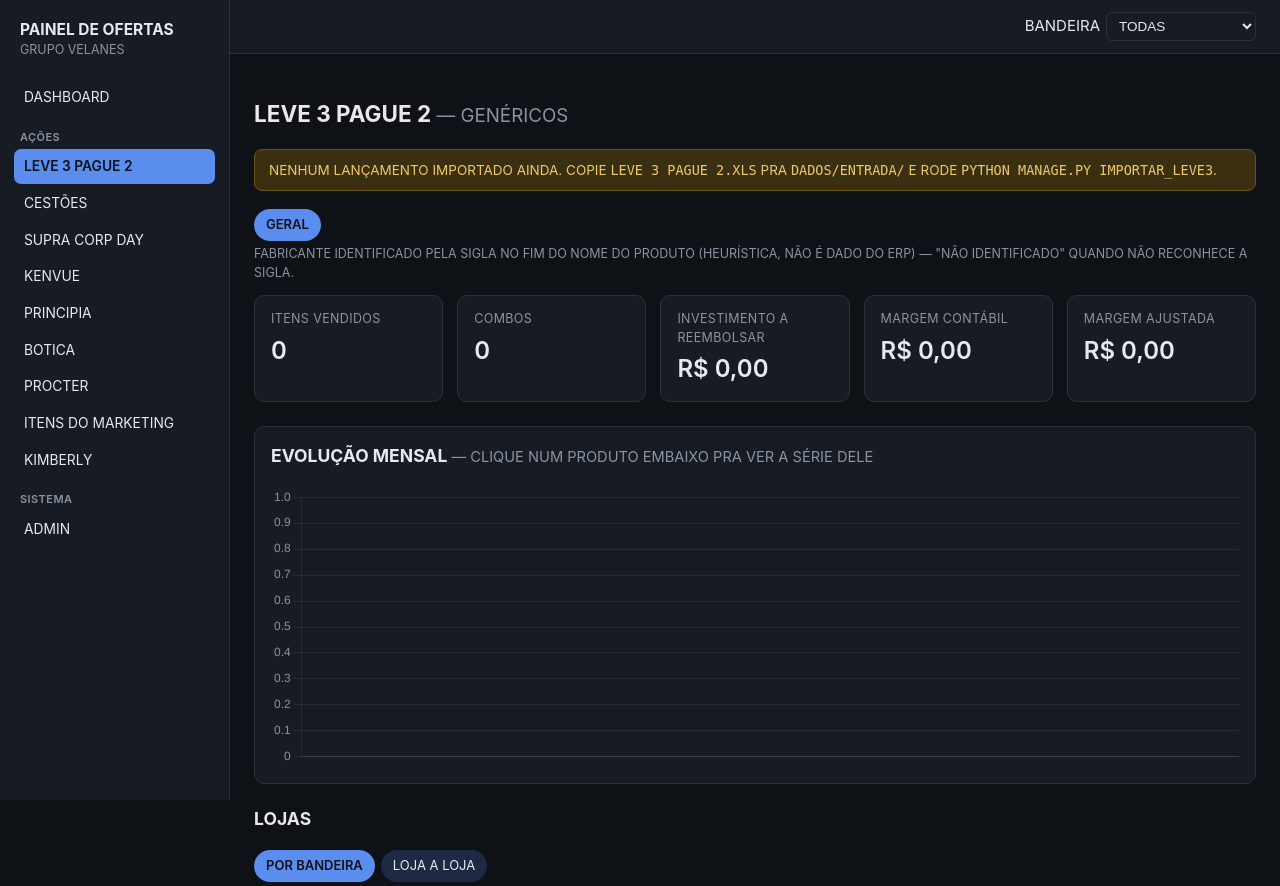
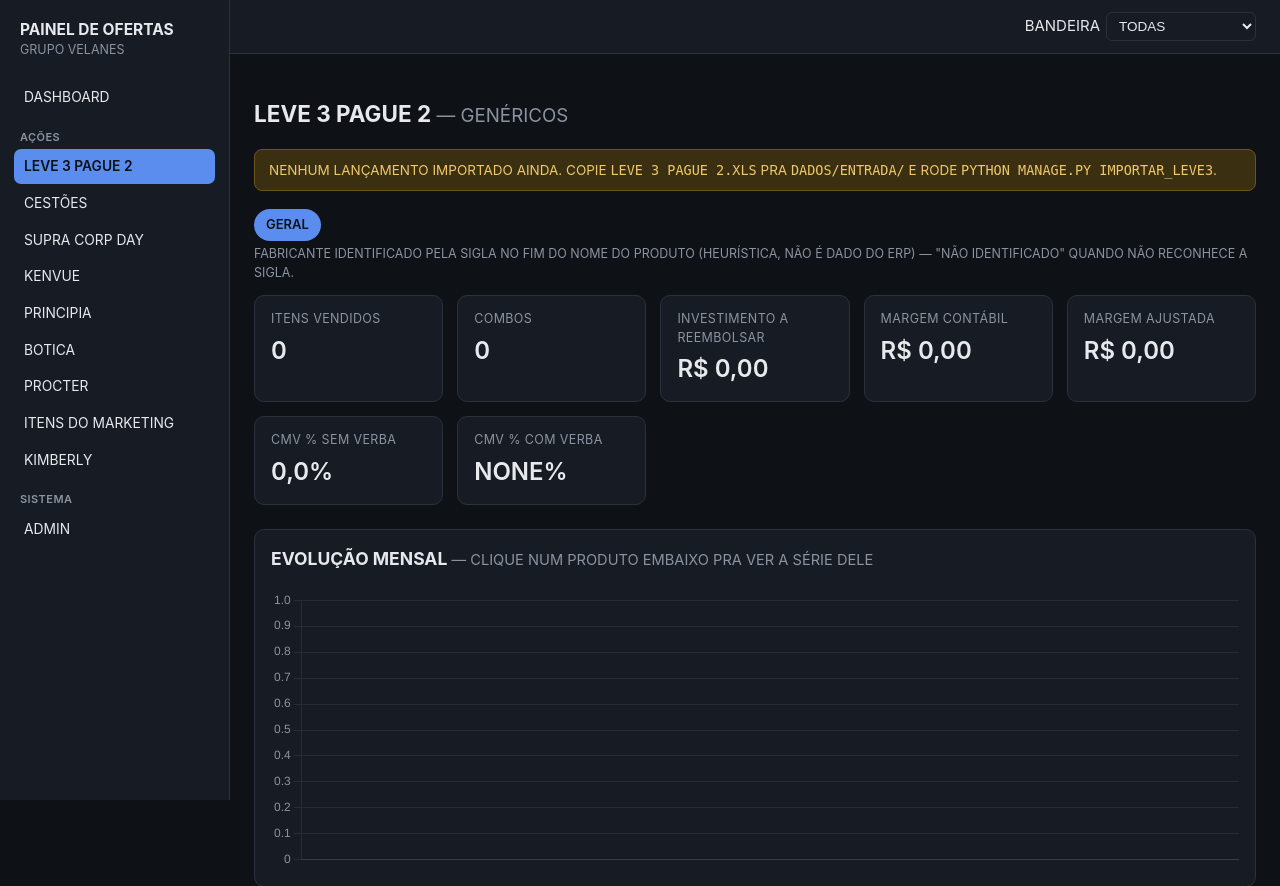
Before and after one commit to gabrielvelanes-coder/monitor-de-ofertas, a Django app: page /leve3/ in a window 1280 px wide. Shown: the top 886 px of the page. Run offline with Django 5.2, Linux system fonts and the light colour scheme; data that the repository does not hold is empty.

Commit message:
Verba: cards de CMV com/sem verba na tela do Leve 3
Etapa 5 do módulo de Verba & Recebimento (etapa 4, home.html, já foi
junto do commit anterior — a mudança em _resumo_executivo alimentava
os dois ao mesmo tempo).

Leve3 recalcula CMV com o investimento do recorte atual da tela (kpis
já respeita bandeira/fabricante/busca), não o agregado de VerbaMensal —
que é sempre "todas as lojas" e não acompanha esses filtros. 2 cards
novos ao lado dos que já existiam, mesmo padrão visual, zero CSS novo.

Co-Authored-By: Claude Sonnet 5 <noreply@anthropic.com>
Claude-Session: https://claude.ai/code/session_01LP9Ru2eABpWapUBnRbZZFK

```diff
--- a/apps/ofertas/views.py
+++ b/apps/ofertas/views.py
@@ -139,6 +139,14 @@ def leve3(request):
     grafico = grafico_mensal(dados['por_mes'], [('venda', 'Venda')])
     impacto_fabricantes = calcular_impacto_leve3_fabricante()
 
+    # CMV com/sem verba usando o investimento já calculado pro recorte atual
+    # (bandeira/fabricante/busca) — não o agregado de VerbaMensal, que é
+    # sempre "todas as lojas" e não tem como refletir esses filtros.
+    dados['kpis']['cmv_pct_sem_verba'] = cmv_pct(dados['kpis']['venda'], dados['kpis']['margem_contabil'])
+    dados['kpis']['cmv_pct_com_verba'] = cmv_pct_com_verba(
+        dados['kpis']['venda'], dados['kpis']['margem_contabil'], dados['kpis']['investimento']
+    )
+
     contexto = {
         'secao': 'leve3',
         'bandeira_atual': bandeira,
--- a/templates/ofertas/leve3.html
+++ b/templates/ofertas/leve3.html
@@ -34,6 +34,8 @@
   <div class="card"><div class="rotulo">Investimento a reembolsar</div><div class="valor">{{ kpis.investimento|brl }}</div></div>
   <div class="card"><div class="rotulo">Margem contábil</div><div class="valor">{{ kpis.margem_contabil|brl }}</div></div>
   <div class="card"><div class="rotulo">Margem ajustada</div><div class="valor">{{ kpis.margem_ajustada|brl }}</div></div>
+  <div class="card"><div class="rotulo">CMV % sem verba</div><div class="valor">{{ kpis.cmv_pct_sem_verba|numero:1 }}%</div></div>
+  <div class="card"><div class="rotulo">CMV % com verba</div><div class="valor">{{ kpis.cmv_pct_com_verba|numero:1 }}%</div></div>
 </div>
 
 <div class="grafico-card">
```
